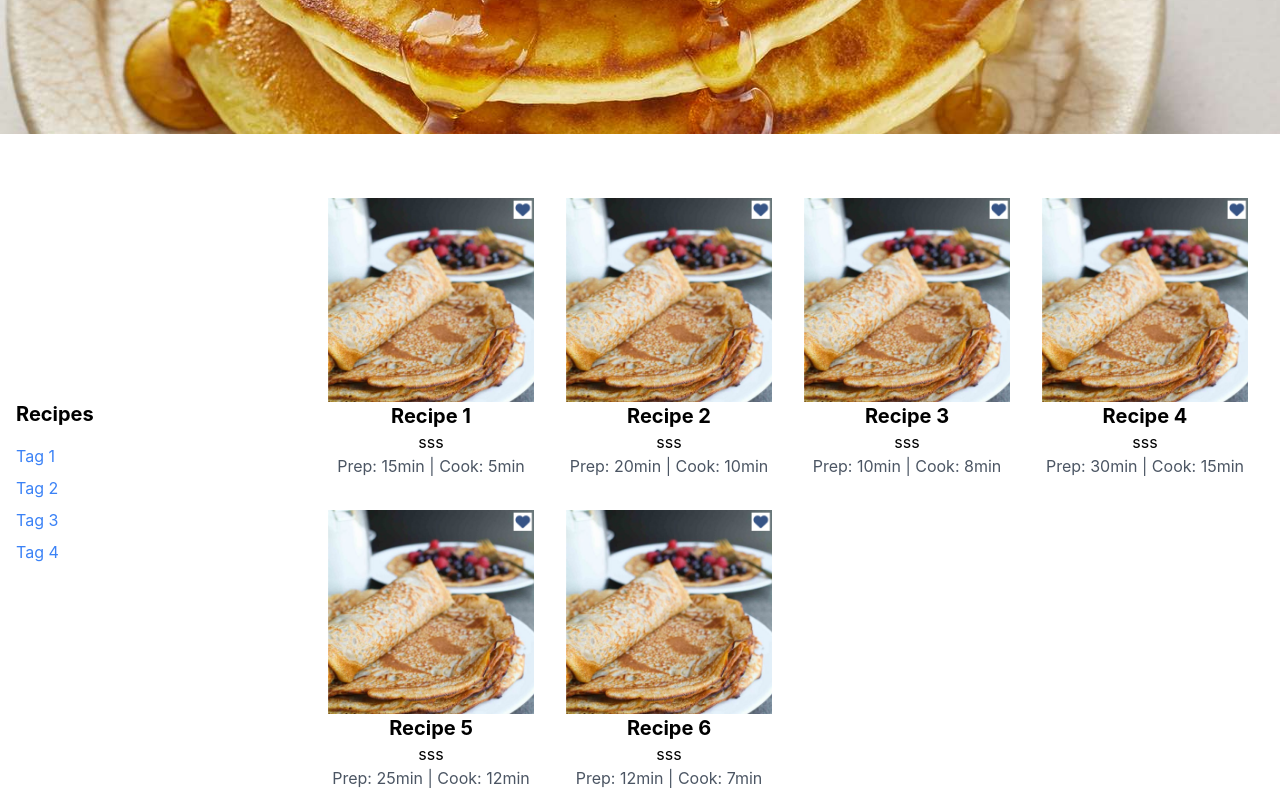
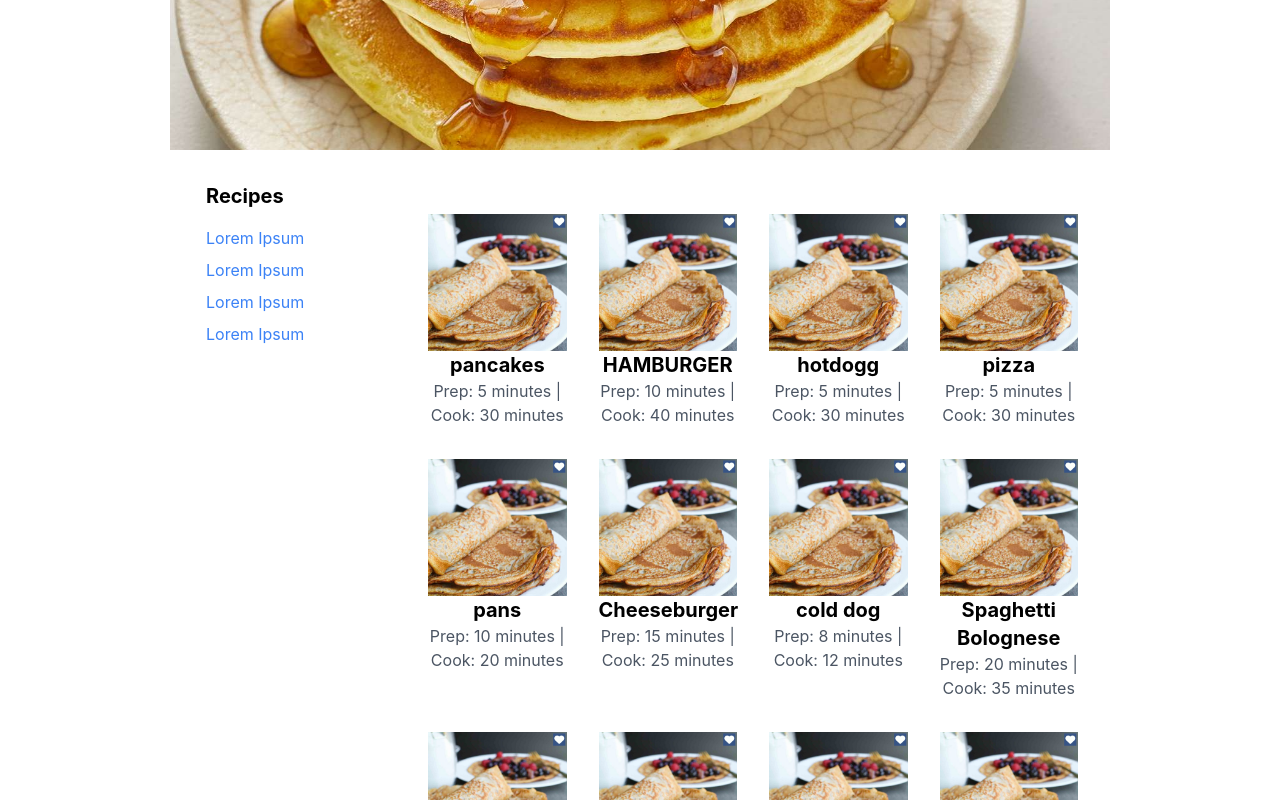
Before and after one commit to SimpleBites/FrontEnd, a React (Create React App) app in the folder app/: page /Home in a window 1280 px wide. Shown: the part 640-1440 px from the top of the page. Built offline with nearby package versions, Linux system fonts and the light colour scheme; no server answers.

Commit message:
Homepage BETA
dit is de beta homepage alles staat erin met een json dummie file (werkend)

```diff
--- a/app/src/components/pages/Home.js
+++ b/app/src/components/pages/Home.js
@@ -1,20 +1,23 @@
-import React from 'react';
+import React, { useState, useEffect } from 'react';
 import './page.css';
 
 const Home = () => {
+  const [recipes, setRecipes] = useState([]);
+  const tags = ["Lorem Ipsum", "Lorem Ipsum", "Lorem Ipsum", "Lorem Ipsum"];
 
-  const recipes = [
-    { name: "Recipe 1", prepTime: "15min", cookTime: "5min" },
-    { name: "Recipe 2", prepTime: "20min", cookTime: "10min" },
-    { name: "Recipe 3", prepTime: "10min", cookTime: "8min" },
-    { name: "Recipe 4", prepTime: "30min", cookTime: "15min" },
-    { name: "Recipe 5", prepTime: "25min", cookTime: "12min" },
-    { name: "Recipe 6", prepTime: "12min", cookTime: "7min" }
+  useEffect(() => {
+    const fetchData = async () => {
+      try {
+        const response = await fetch('/data2.json');
+        const data = await response.json();
+        setRecipes(data.recipes);
+      } catch (error) {
+        console.error('Error fetching data:', error);
+      }
+    };
 
-  ];
-
-
-  const tags = ["Tag 1", "Tag 2", "Tag 3", "Tag 4"];
+    fetchData();
+  }, []);
 
   return (
     <div className="min-h-screen">
@@ -22,17 +25,17 @@ const Home = () => {
         <header className="hero" style={{ backgroundImage: 'url("/pancakes.jpg")', backgroundSize: 'cover', backgroundPosition: 'center', backgroundColor: 'rgba(127, 199, 217, 0.5)' }}>
           <div className="hero-container container mx-auto px-4 py-12">
             <div className="hero-text text-center">
-              <h1 className="text-4xl font-bold text-white">Simple Bites</h1>
-              <h4 className="text-lg text-white">Flavour, Simplified</h4>
+              <h1 className="text-5xl font-bold" style={{ color: "#7FC7D9", WebkitTextStrokeWidth: "1px", WebkitTextStrokeColor: "black", fontSize: "3em" }}>Simple Bites</h1>
+              <h4 className="text-3xl text-white text-left">Flavour, Simplified</h4>
             </div>
           </div>
         </header>
-        <section className="recipes-container container mx-auto px-4 py-8 flex">
+        <section className="container mx-auto px-4 py-8">
+          <div className="recipes-container flex flex-wrap">
             <div className="w-1/4">
               <div className="tags-container">
                 <h4 className="text-xl font-bold mb-4 text-black">Recipes</h4>
                 <div className="tags-list">
-                {/* Map over tags and render each one */}
                   {tags.map((tag, index) => (
                     <a key={index} href="/tag-template" className="block text-blue-500 hover:underline mb-2">{tag}</a>
                   ))}
@@ -41,22 +44,21 @@ const Home = () => {
             </div>
             <div className="w-3/4">
               <div className="recipes-list grid grid-cols-1 sm:grid-cols-2 md:grid-cols-3 lg:grid-cols-4 gap-4 mt-8">
-              {/* Map over recipes and render each one */}
                 {recipes.map((recipe, index) => (
                   <a key={index} className="recipe" href={`/recipe/${index}`}>
                     <div className="relative">
-                    {/* wijzigen met ditmar recipes bloks */}
                       <i className="fas fa-heart absolute top-2 right-2 text-red-500"></i>
                       <img
-                      src="/pancakes.png"
+                        src={recipe.image}
                         className="img recipe-img"
-                      alt={recipe.name}
+                        alt={recipe.title}
                       />
                     </div>
-                  <h5 className="text-xl font-bold">{recipe.name}</h5> sss
-                  <p className="text-gray-600">Prep: {recipe.prepTime} | Cook: {recipe.cookTime}</p>
+                    <h5 className="text-xl font-bold">{recipe.title}</h5>
+                    <p className="text-gray-600">Prep: {recipe.preparation_time} | Cook: {recipe.cooking_time}</p>
                   </a>
                 ))}
+              </div>
             </div>
           </div>
         </section>
--- a/app/src/components/pages/page.css
+++ b/app/src/components/pages/page.css
@@ -15,11 +15,17 @@
     margin-bottom: 150px;
   }
 
+  .text-outline {
+    color: white;
+    -webkit-text-stroke-width: 1px;
+    -webkit-text-stroke-color: black;
+    font-size: 3em;
+  }
 
   .page {
-    margin-left: auto;
-    margin-right: auto;
-    max-width: 1650px;
+    margin-left: 170px;
+    margin-right: 170px;
+    max-width: 1920px;
   }
 
 
```
Lines whose indentation alone changed are shown as unchanged.
